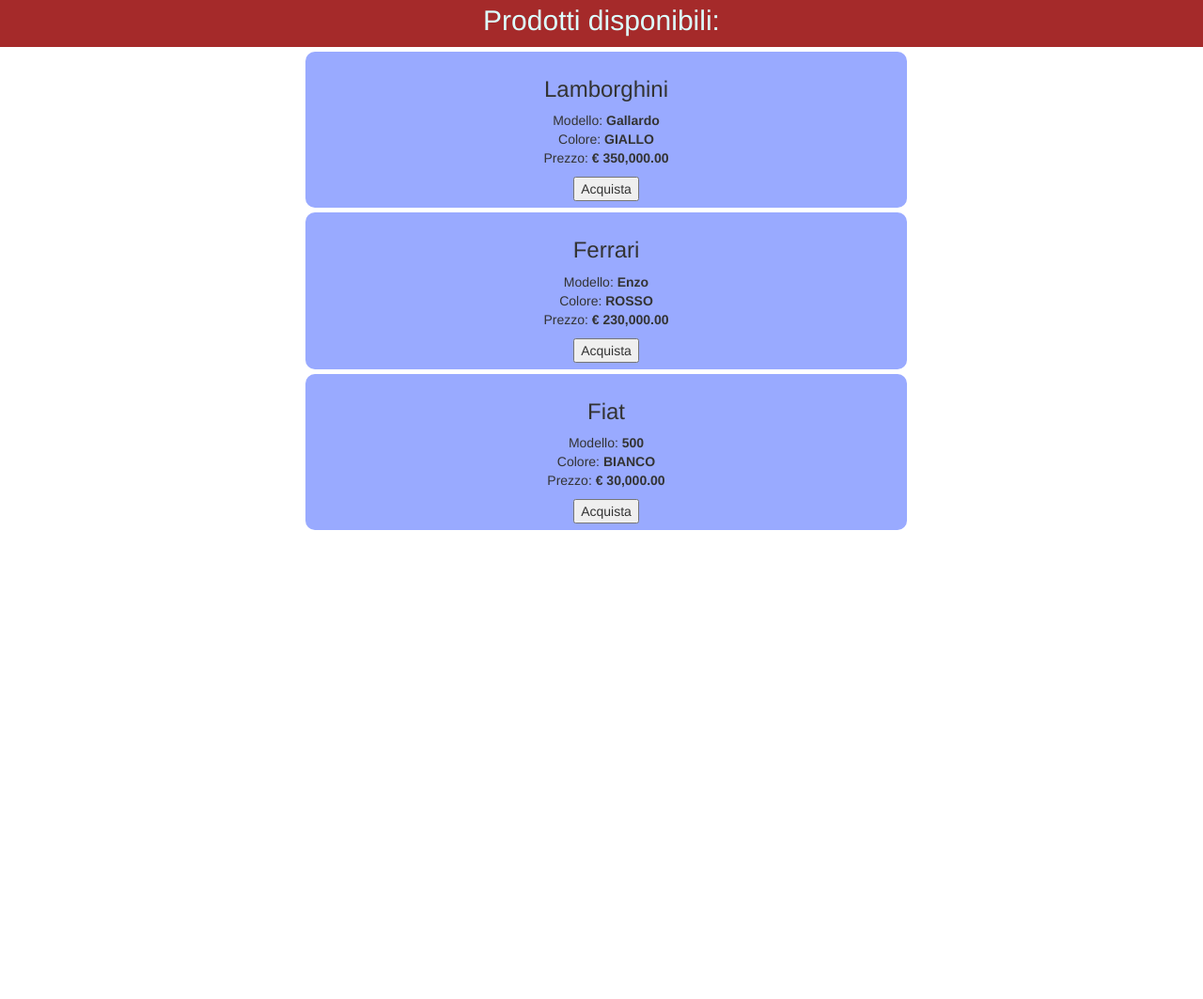
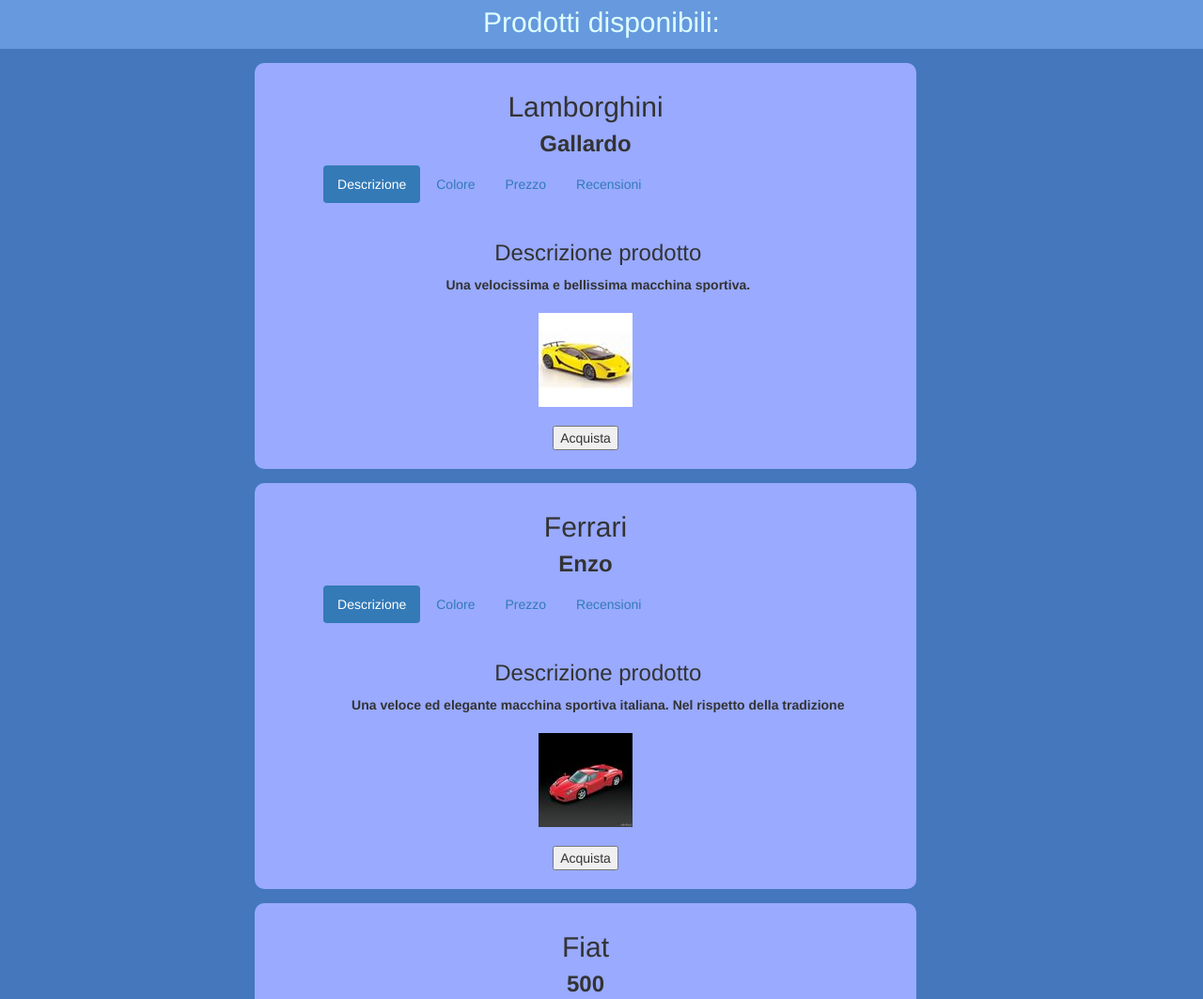
Before and after one commit to HyruleExplorer/provaAngularjs, a plain HTML site: page index.html in a window 1280 px wide. Shown: the top 1063 px of the page at 94% size. Before the commit the page ends 800 px from the top, so only its background shows below. Drawn offline with nearby package versions, Linux system fonts and the light colour scheme.

Commit message:
aggiunte immagini e recensioni utenti

```diff
--- a/css/style.css
+++ b/css/style.css
@@ -1,5 +1,6 @@
 body {
     text-align: center;
+    background-color: #47b;
 }
 
 #lista-prodotti {
@@ -11,19 +12,44 @@ body {
     position: relative;
     top: 0px;
     margin: 0px;
-    padding: 5px;
+    padding: 7px;
     width: 100%;
-    height: 50px;
-    background-color: brown;
+    height: 52px;
+    background-color: #69D;
     color: #DFF;
 }
 
 .prodotto {
     position: relative;
-    left: 25%;
-    width: 50%;
-    margin: 5px;
-    padding: 7px;
+    left: 20%;
+    width: 55%;
+    margin: 15px;
+    padding: 20px;
     border-radius: 10px;
     background-color: #9AF;
 }
+
+#container {
+    position: absolute;
+    margin: 0px;
+    padding: 0px;
+    width: 100%;
+    height: auto;
+}
+
+.marca-prodotto {
+    position: relative;
+    top: -10px;
+}
+
+.navigatore {
+    position: relative;
+    top: -20px;
+    width: 88%;
+    left: 8%;
+}
+
+.modello-prodotto {
+    position: relative;
+    top: -20px;
+}
--- a/index.html
+++ b/index.html
@@ -9,9 +9,14 @@
 
     <link href="css/bootstrap.min.css" rel="stylesheet" type="text/css">
     <link href="css/style.css" rel="stylesheet" type="text/css">
+
+    <script src="js/angular.min.js" type="text/javascript"></script>
+    <script src="js/app.js" type="text/javascript"></script>
 </head>
 
 <body ng-controller="negozioController as negozio">
+    <div id="container">
+
         <h2 class="header">
             Prodotti disponibili:
         </h2>
@@ -20,27 +25,84 @@
             <div  ng-repeat=" prodotto in negozio.prodotti | orderBy:'-prezzo' "
                   ng-hide="prodotto.isSoldOut"
                   class="prodotto">
-            <h3 class="marca-prodotto">
+
+                <h2 class="marca-prodotto">
                     {{prodotto.marca}}
+                </h2>
+                <h3 class="modello-prodotto">
+                    <b>{{prodotto.modello}}</b>
                 </h3>
-            <p class="descrizione-prodotto">
-                Modello: <b>{{prodotto.nome}}</b>
+
+                <section ng-controller="navigatorController as navigatore"
+                   class="navigatore">
+
+                    <ul class="nav nav-pills">
+                        <li ng-class="{ active : navigatore.isSelected(1) }">
+                            <a href ng-click="navigatore.selectTab(1)">
+                                Descrizione
+                            </a>
+                        </li>
+                        <li ng-class="{ active : navigatore.isSelected(2) }">
+                            <a href ng-click="navigatore.selectTab(2)">
+                                Colore
+                            </a>
+                        </li>
+                        <li ng-class="{ active : navigatore.isSelected(3) }">
+                            <a href ng-click="navigatore.selectTab(3)">
+                                Prezzo
+                            </a>
+                        </li>
+                        <li ng-class="{ active : navigatore.isSelected(4) }">
+                            <a href ng-click="navigatore.selectTab(4)">
+                                Recensioni
+                            </a>
+                        </li>
+                    </ul>
                     <br/>
-                Colore: <b>{{prodotto.colore | uppercase}}</b>
-                <br/>
-                Prezzo: <b>{{prodotto.prezzo | currency:"€ "}}</b>
+                    <section ng-show="navigatore.isSelected(1)"
+                       class="descrizione-prodotto">
+                        <h3>Descrizione prodotto</h3>
+                        <b>{{prodotto.descrizione}}</b>
+                    </section>
+                    <section ng-show="navigatore.isSelected(2)"
+                       class="colore-prodotto">
+                        <h3>Colore del prodotto</h3>
+                        <b>{{prodotto.colore | uppercase}}</b>
+                    </section>
+                    <section ng-show="navigatore.isSelected(3)"
+                       class="prezzo-prodotto">
+                        <h3>Prezzo d'acquisto</h3>
+                        <b>{{prodotto.prezzo | currency:"€ "}}</b>
+                    </section>
+                    <section ng-show="navigatore.isSelected(4)"
+                      class="recensioni-prodotto">
+                        <h3>Recensioni degli utenti</h3>
+                        <p ng-repeat="recensione in prodotto.recensioni">
+                            <b>Voto: {{recensione.voto}} / 10</b><br/>
+                            <cite>{{recensione.commento}}</cite>
                         </p>
+                    </section>
+
+                </section>
+
+                <a href="{{prodotto.images[0].full}}">
+                    <img ng-src="{{prodotto.images[0].thumb}}"/>
+                </a>
+                <br/><br/>
+
                 <button ng-show="prodotto.canPurchase" class="pulsante-acquista">
                     Acquista
                 </button>
             </div>
         </div>
 
+    </div>
 
-    <script src="js/angular.min.js" type="text/javascript"></script>
+
+
+
     <script src="https://ajax.googleapis.com/ajax/libs/jquery/1.11.2/jquery.min.js"></script>
     <script src="js/bootstrap.min.js" type="text/javascript"></script>
-    <script src="js/app.js" type="text/javascript"></script>
 </body>
 
 </html>
--- a/js/app.js
+++ b/js/app.js
@@ -3,33 +3,6 @@
 (function () {
 
     var app = angular.module("negozioApp", []);
-
-    var macchine = [
-        {
-            marca : "Lamborghini",
-            nome : "Gallardo",
-            prezzo : 350000,
-            colore : "giallo",
-            canPurchase : true,
-            isSoldOut : false
-        },
-        {
-            marca : "Ferrari",
-            nome : "Enzo",
-            prezzo : 230000,
-            colore : "rosso",
-            canPurchase : true,
-            isSoldOut : false
-        },
-        {
-            marca : "Fiat",
-            nome : "500",
-            prezzo : 30000,
-            colore : "bianco",
-            canPurchase : true,
-            isSoldOut : false
-        }
-    ];
 
     app.controller(
         "negozioController",
@@ -38,5 +11,97 @@
         }
     );
 
+    app.controller(
+        "navigatorController",
+        function () {
+            this.tab = 1;
+            this.selectTab = function (setTab) {
+                this.tab = setTab;
+            };
+            this.isSelected = function (checkTab) {
+                return (this.tab === checkTab);
+            };
+        }
+    );
+
+    var macchine = [
+        {
+            marca : "Lamborghini",
+            modello : "Gallardo",
+            descrizione : "Una velocissima e bellissima macchina sportiva.",
+            prezzo : 350000,
+            colore : "giallo",
+            images : [
+                {
+                    full : "img/gallardo_full.jpg",
+                    thumb : "img/gallardo_thumb.jpg"
+                }
+            ],
+            canPurchase : true,
+            isSoldOut : false,
+            recensioni : [
+                {
+                    voto : 10,
+                    commento : "Macchina stupenda!"
+                },
+                {
+                    voto : 9,
+                    commento : "Sono felice del mio acquisto."
+                }
+            ]
+        },
+        {
+            marca : "Ferrari",
+            modello : "Enzo",
+            descrizione : "Una veloce ed elegante macchina sportiva italiana. Nel rispetto della tradizione",
+            prezzo : 230000,
+            colore : "rosso",
+            images : [
+                {
+                    full : "img/ferrari_full.jpg",
+                    thumb : "img/ferrari_thumb.jpg"
+                }
+            ],
+            canPurchase : true,
+            isSoldOut : false,
+            recensioni : [
+                {
+                    voto : 9,
+                    commento : "Eccezionale! Non ve ne pentirete."
+                },
+                {
+                    voto : 8.5,
+                    commento : "Notevole. Un pò dura nelle curve, però."
+                }
+            ]
+        },
+        {
+            marca : "Fiat",
+            modello : "500",
+            descrizione :
+                "Una bella utilitaria italiana.Perfetta per la città",
+            prezzo : 30000,
+            colore : "bianco",
+            images : [
+                {
+                    full : "img/fiat_full.jpg",
+                    thumb : "img/fiat_thumb.jpg"
+                }
+            ],
+            canPurchase : true,
+            isSoldOut : false,
+            recensioni : [
+                {
+                    voto : 7,
+                    commento : "E' quello che ci si aspetta da un'utilitaria."
+                },
+                {
+                    voto : 6,
+                    commento : "Un pò piccola, ma non si può pretendere molto."
+                }
+            ]
+        }
+    ];
+
 
 }());
```
Also changed, not shown: img/ferrari_full.jpg (added), img/ferrari_thumb.jpg (added), img/fiat_full.jpg (added), img/fiat_thumb.jpg (added), img/gallardo_full.jpg (added), img/gallardo_thumb.jpg (added). Lines whose indentation alone changed are shown as unchanged.
